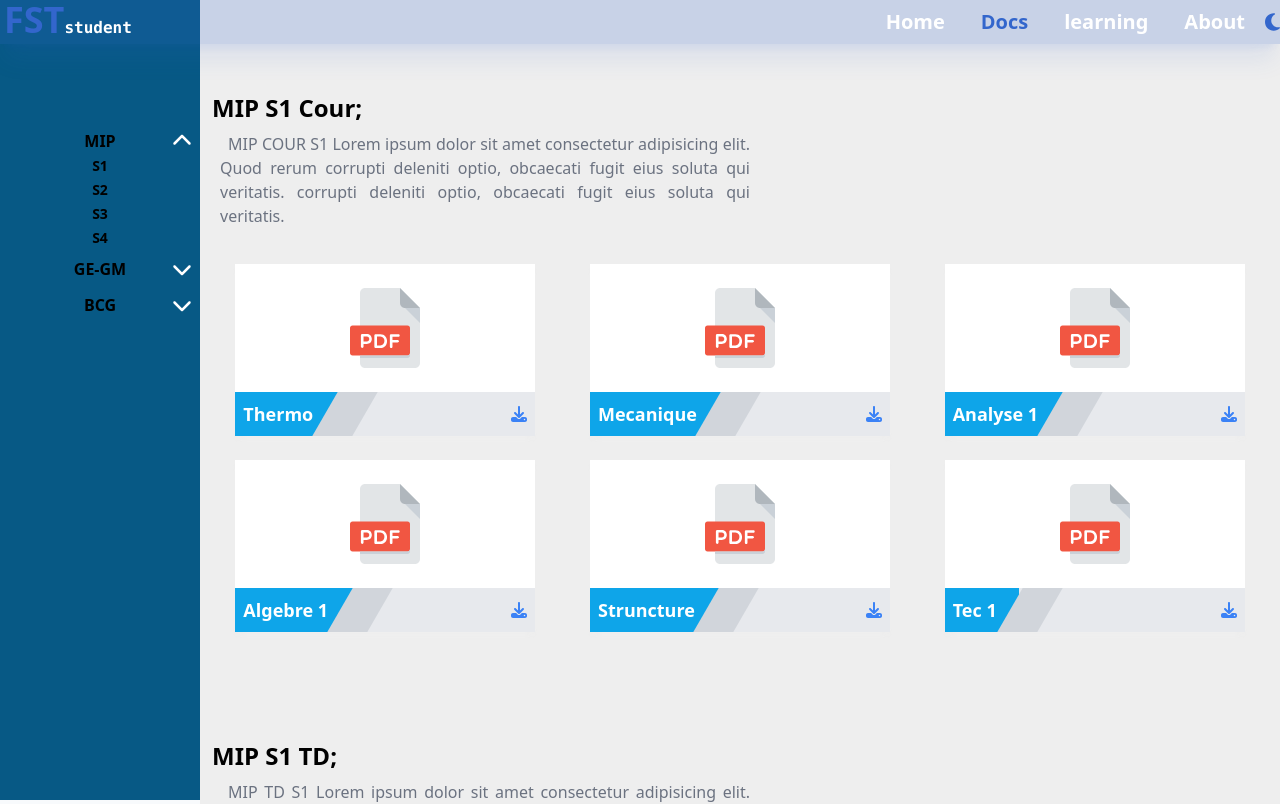
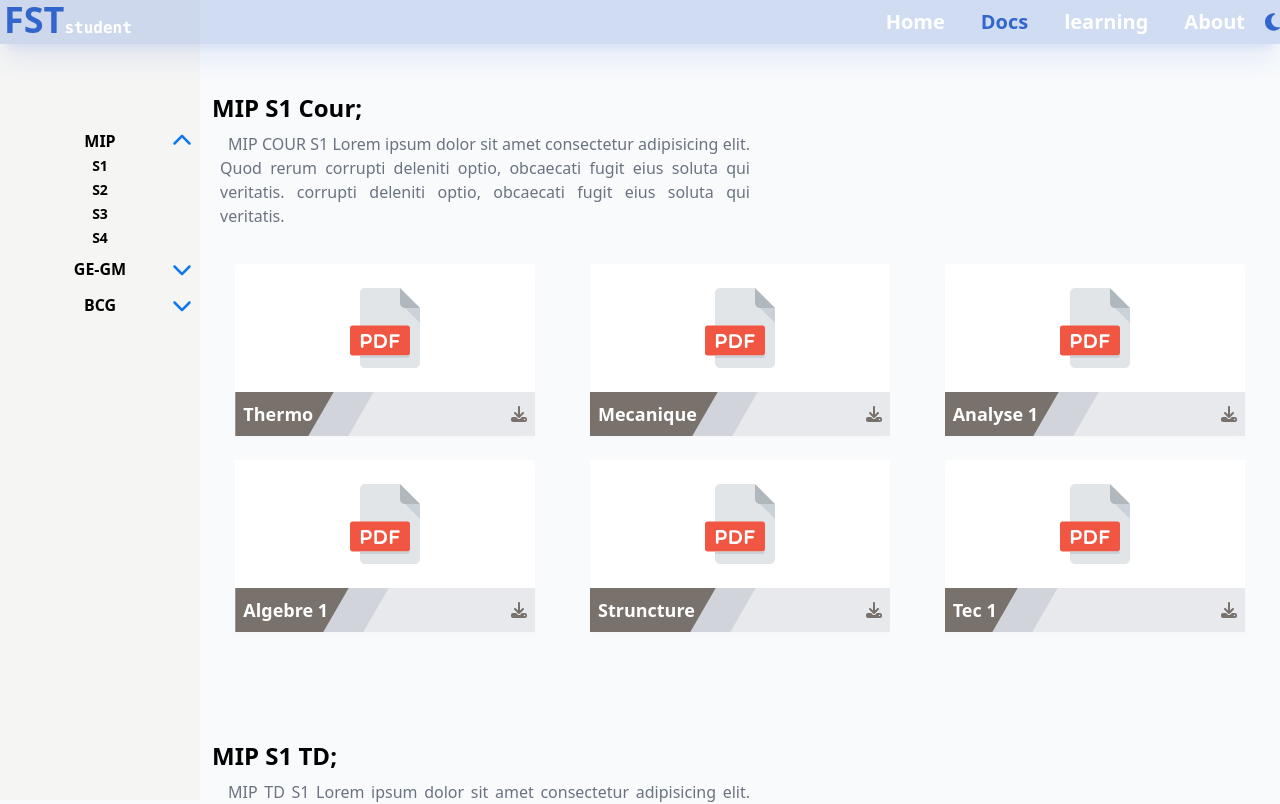
Before and after one commit to suitablePanther/fsts, a React (Vite) app: page /docs in a window 1280 px wide. Shown: the top 804 px of the page. Built offline with nearby package versions, Linux system fonts and the light colour scheme.

Commit message:
Docs Colors Edited

```diff
--- a/src/components/docs/AsideTemplate.jsx
+++ b/src/components/docs/AsideTemplate.jsx
@@ -20,14 +20,14 @@ const Aside = () => {
 	return (
 		<aside
 			className="fixed bottom-0 flex z-20 justify-evenly w-screen md:sticky md:top-0 md:basis-1/3 md:h-screen md:justify-start md:pt-32 md:gap-2
-	  md:flex-col md:max-w-[200px] md:z-0 md:bg-sky-800"
+	  md:flex-col md:max-w-[200px] md:z-0 md:dark:bg-stone-800 md:bg-stone-100"
 		>
 			{docsSemestres.map((branch) => {
 				const { id, name, semestres } = branch;
 				return (
 					<div key={id} className="group flex flex-col-reverse md:flex-col">
 						<span
-							className="text-center py-1 bg-sky-800 w-[33vw] md:w-full group-gr relative
+							className="text-center py-1 bg-stone-100 dark:bg-stone-800 w-[33vw] md:w-full group-gr relative
 						 md:py-[1px] block font-semibold"
 							onClick={handleClick}
 						>
@@ -39,7 +39,7 @@ const Aside = () => {
 						</span>
 						<div
 							id="semestre"
-							className=" bg-sky-800 group-first:h-fit flex h-0 flex-col overflow-hidden pt-0.5 gap-1 text-center text-sm"
+							className="bg-stone-100 dark:bg-stone-800 group-first:h-fit flex h-0 flex-col overflow-hidden pt-0.5 gap-1 text-center text-sm"
 						>
 							{/* semestres map  */}
 							{semestres.map((semestre) => {
@@ -48,7 +48,7 @@ const Aside = () => {
 									<NavLink
 										key={id}
 										to={path}
-										className="w-5/6 aria-[current='page']:text-sky-500 font-semibold capitalize m-auto rounded"
+										className="w-5/6 aria-[current='page']:text-main font-semibold capitalize m-auto rounded"
 									>
 										{name}
 									</NavLink>
--- a/src/components/docs/Docs.jsx
+++ b/src/components/docs/Docs.jsx
@@ -8,7 +8,7 @@ const Docs = () => {
 	return (
 		<section id="docs" className="relative flex py-0">
 			<Aside />
-			<main className="basis-full bg-[#eeeeee] dark:bg-sky-950/90 py-14">
+			<main className="basis-full   py-14">
 				{pathname === "/docs" ? <MSOne /> : <Outlet />}
 			</main>
 		</section>
--- a/src/components/docs/MainTemplate.jsx
+++ b/src/components/docs/MainTemplate.jsx
@@ -20,7 +20,7 @@ const MainTemplate = ({ courTd }) => {
 								return (
 									<div
 										key={id}
-										className=" group min-w-[300px] dark:bg-sky-200/50 bg-white bg shadow-md shadow-[#eee3]
+										className=" group min-w-[300px] dark:bg-stone-200/50 bg-white bg shadow-md shadow-[#eee3]
 											sm:hover:-translate-y-1 duration-200 ease-linear"
 									>
 										<div className=" flex justify-center py-6 ">
@@ -29,15 +29,18 @@ const MainTemplate = ({ courTd }) => {
 												className=" h-full w-20 object-contain"
 											/>
 										</div>
-										<div className="relative bg-gray-200/90 dark:bg-sky-600">
-											<h4 className="relative py-2 px-2 w-fit text-white pr-4 z-10 tr">
+										<div className="relative bg-gray-200/90 dark:bg-stone-600">
+											<h4
+												className="relative py-2 px-2  w-fit text-white  z-10 tr
+											 before:absolute before:h-full before:w-[130%] before:top-0 before:left-0 before:bg-stone-500 before:dark:bg-stone-900 before:z-[-1]"
+											>
 												{moduleName}
-												<span className="absolute  top-0 h-full block w-10 left-[96%] dark:bg-sky-800 bg-gray-300 z-[-1]"></span>
+												<span className="absolute top-0 h-full block w-10 -right-10 dark:bg-stone-800 -skew-x-[30deg]  bg-gray-300 z-[-1]"></span>
 											</h4>
 											<a
 												href={doc}
 												download
-												className="group-hover:animate-bounce absolute right-2 top-1/2 -translate-y-1/2 dark:text-white text-blue-500"
+												className="group-hover:animate-bounce absolute right-2 top-1/2 -translate-y-1/2 dark:text-white text-stone-500"
 											>
 												<FontAwesomeIcon icon={faDownload} />
 											</a>
--- a/src/index.css
+++ b/src/index.css
@@ -61,9 +61,5 @@ html {
 }
 
 .tr::before {
-	/* clip-path: polygon(0% 100%, 80% 100%, 100% 0%, 0% 0%); */
-	@apply content-[""] absolute h-full w-[110%] top-0 left-0 bg-sky-500 dark:bg-sky-900 z-[-1];
+	clip-path: polygon(0% 0%, 0% 100%, 80% 100%, 100% 0%);
 }
-.tr span {
-	transform: skewX(-30deg);
-}
```
Also changed, not shown: public/svgs/up.svg.
